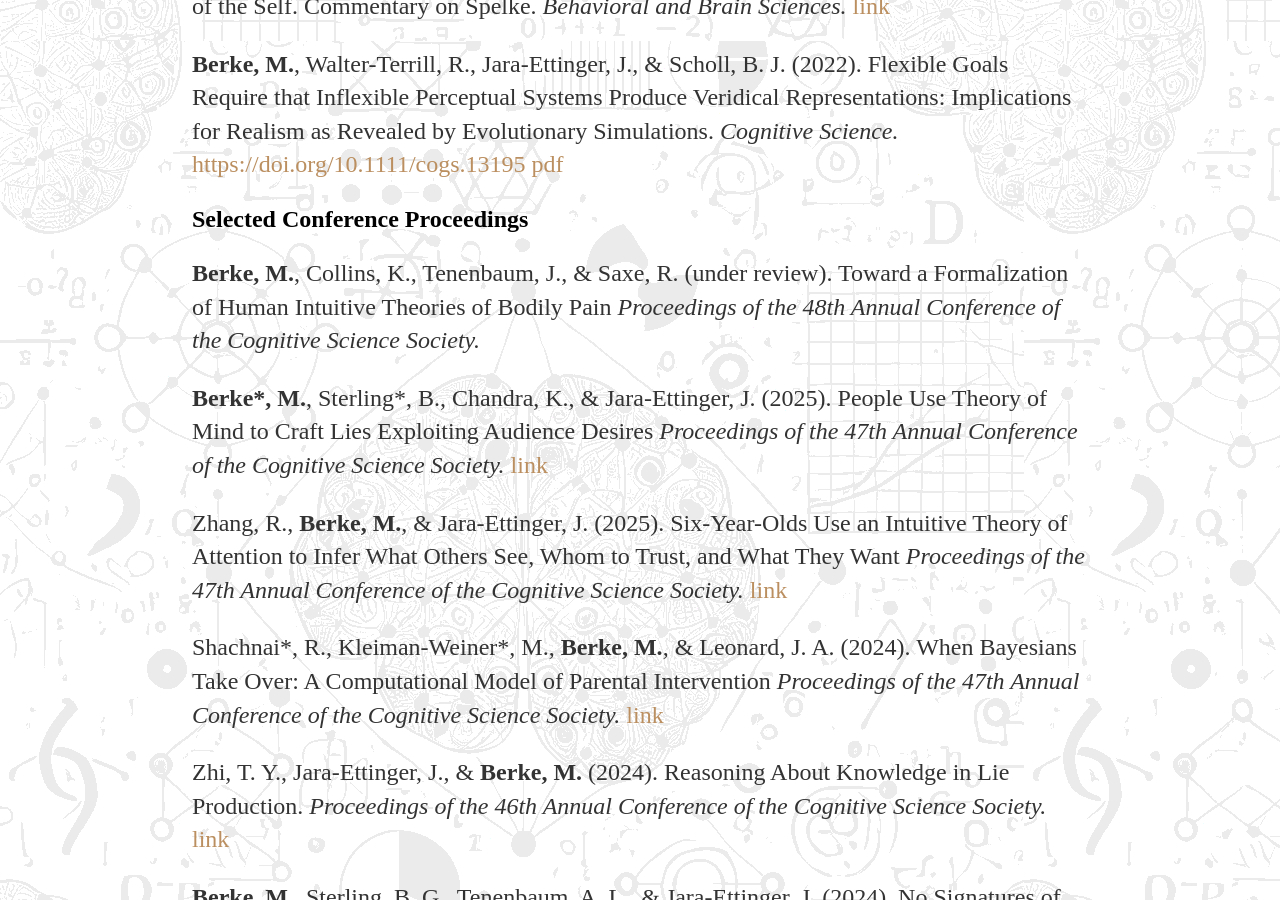
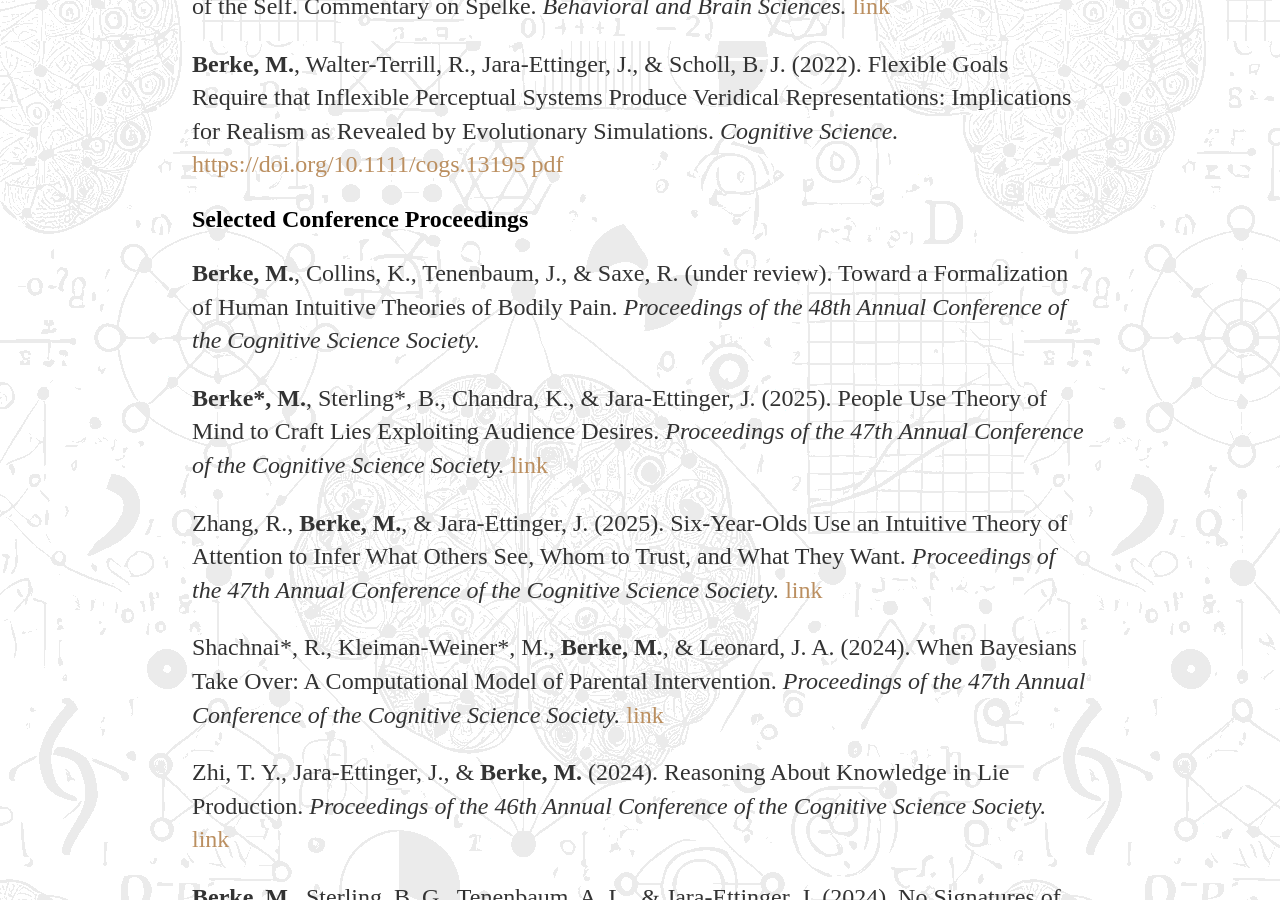
Before and after one commit to marleneberke/marleneberke.github.io, a Jekyll site: the page built from publications.html, in a window 1280 px wide and 900 px high, scrolled down 983 px. Built offline with Jekyll 4.4.1, drawn with Linux system fonts in a browser that asks for light colours.

```diff
--- a/publications.html
+++ b/publications.html
@@ -29,13 +29,13 @@ title: Publications
 
 <h2>Selected Conference Proceedings</h2>
 
-<p><b>Berke, M.</b>, Collins, K., Tenenbaum, J., & Saxe, R. (under review). Toward a Formalization of Human Intuitive Theories of Bodily Pain <i>Proceedings of the 48th Annual Conference of the Cognitive Science Society.</i>
+<p><b>Berke, M.</b>, Collins, K., Tenenbaum, J., & Saxe, R. (under review). Toward a Formalization of Human Intuitive Theories of Bodily Pain. <i>Proceedings of the 48th Annual Conference of the Cognitive Science Society.</i>
 
-<p><b>Berke*, M.</b>, Sterling*, B., Chandra, K., & Jara-Ettinger, J. (2025). People Use Theory of Mind to Craft Lies Exploiting Audience Desires <i>Proceedings of the 47th Annual Conference of the Cognitive Science Society.</i> <a href="https://files.osf.io/v1/resources/a65f3_v1/providers/osfstorage/681f699d81f56bc071ce9e03?action=download&direct&version=1">link</a> </p>
+<p><b>Berke*, M.</b>, Sterling*, B., Chandra, K., & Jara-Ettinger, J. (2025). People Use Theory of Mind to Craft Lies Exploiting Audience Desires. <i>Proceedings of the 47th Annual Conference of the Cognitive Science Society.</i> <a href="https://files.osf.io/v1/resources/a65f3_v1/providers/osfstorage/681f699d81f56bc071ce9e03?action=download&direct&version=1">link</a> </p>
 
-<p>Zhang, R., <b>Berke, M.</b>, & Jara-Ettinger, J. (2025). Six-Year-Olds Use an Intuitive Theory of Attention to Infer What Others See, Whom to Trust, and What They Want <i>Proceedings of the 47th Annual Conference of the Cognitive Science Society.</i> <a href="https://osf.io/cpd7u/download">link</a> </p>
+<p>Zhang, R., <b>Berke, M.</b>, & Jara-Ettinger, J. (2025). Six-Year-Olds Use an Intuitive Theory of Attention to Infer What Others See, Whom to Trust, and What They Want. <i>Proceedings of the 47th Annual Conference of the Cognitive Science Society.</i> <a href="https://osf.io/cpd7u/download">link</a> </p>
 
-<p>Shachnai*, R., Kleiman-Weiner*, M., <b>Berke, M.</b>, & Leonard, J. A. (2024). When Bayesians Take Over: A Computational Model of Parental Intervention <i>Proceedings of the 47th Annual Conference of the Cognitive Science Society.</i> <a href="https://escholarship.org/content/qt1q346255/qt1q346255.pdf">link</a> </p>
+<p>Shachnai*, R., Kleiman-Weiner*, M., <b>Berke, M.</b>, & Leonard, J. A. (2024). When Bayesians Take Over: A Computational Model of Parental Intervention. <i>Proceedings of the 47th Annual Conference of the Cognitive Science Society.</i> <a href="https://escholarship.org/content/qt1q346255/qt1q346255.pdf">link</a> </p>
 
 <p>Zhi, T. Y., Jara-Ettinger, J., & <b>Berke, M.</b> (2024). Reasoning About Knowledge in Lie Production. <i>Proceedings of the 46th Annual Conference of the Cognitive Science Society.</i> <a href="https://osf.io/4mu8v/download/?format=pdf">link</a> </p>
 
```
